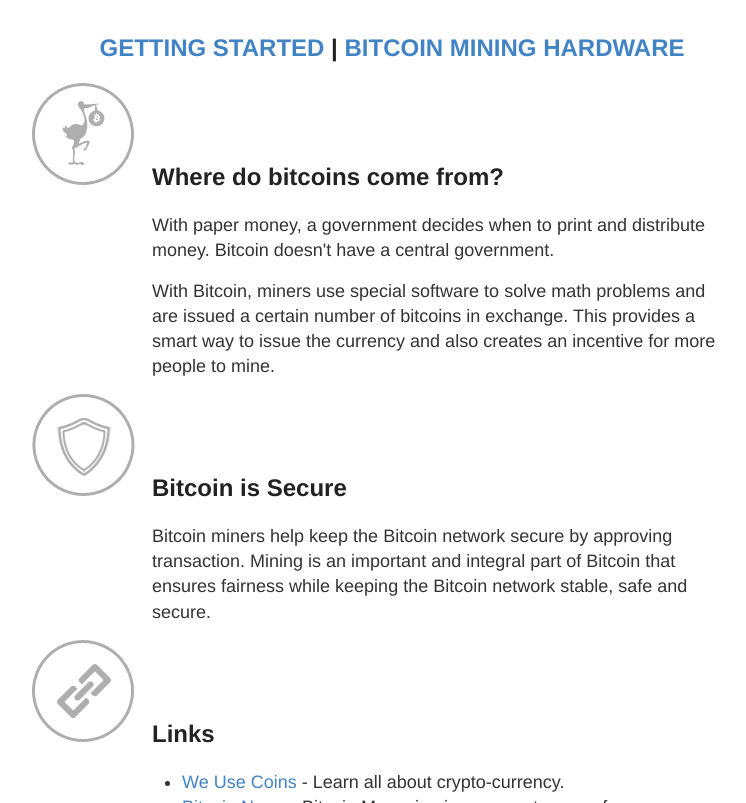
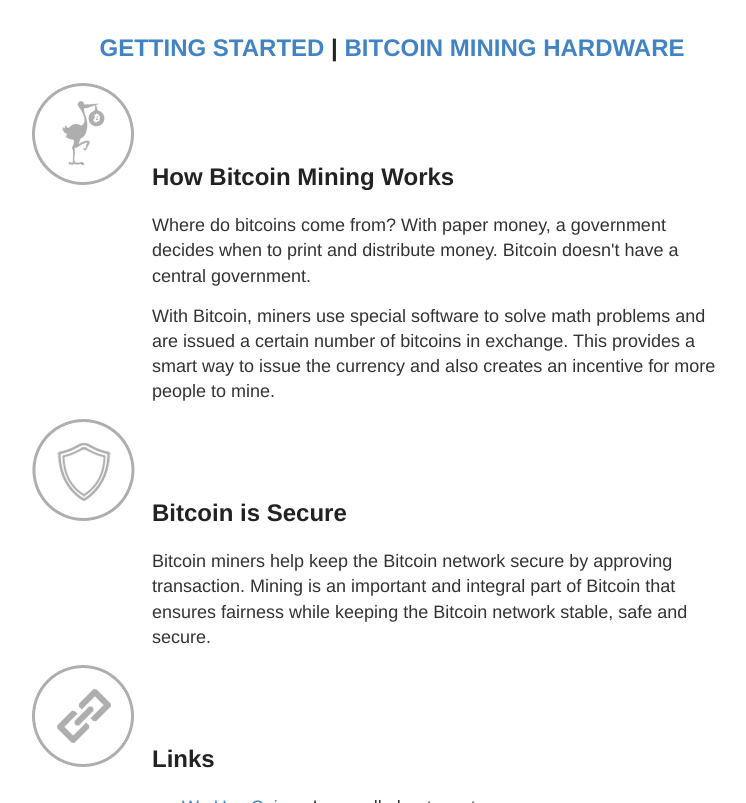
Before and after one commit to vesk4000/bm, a Jekyll site: the page built from index.html, in a window 1280 px wide and 900 px high, scrolled down 510 px, cut to the strip 97-900 px from the top of the window. Shown: the whole strip, without its empty margins (248-994 px from the left). Built offline with Jekyll 4.4.1, drawn with Linux system fonts in a browser that asks for light colours; Markdown is read by kramdown in place of the engine named in the settings; a script that is not in the unit is left out.

Commit message:
Update index.html

```diff
--- a/index.html
+++ b/index.html
@@ -12,8 +12,8 @@ layout: default
 </colgroup>
   <tr>
     <td><img src="/images/icons/icon-big-bitcoinfrom.png" alt="where do bitcoins come from" float="center" vertical-align="center"/></th>
-    <td><h2>Where do bitcoins come from?</h2>
-    <p>With paper money, a government decides when to print and distribute money. Bitcoin doesn't have a central government.
+    <td><h2>How Bitcoin Mining Works</h2>
+    <p>Where do bitcoins come from? With paper money, a government decides when to print and distribute money. Bitcoin doesn't have a central government.
     <p>With Bitcoin, miners use special software to solve math problems and are issued a certain number of bitcoins in exchange. This provides a smart way to issue the currency and also creates an incentive for more people to mine.</th>
   </tr>
   <tr>
```
